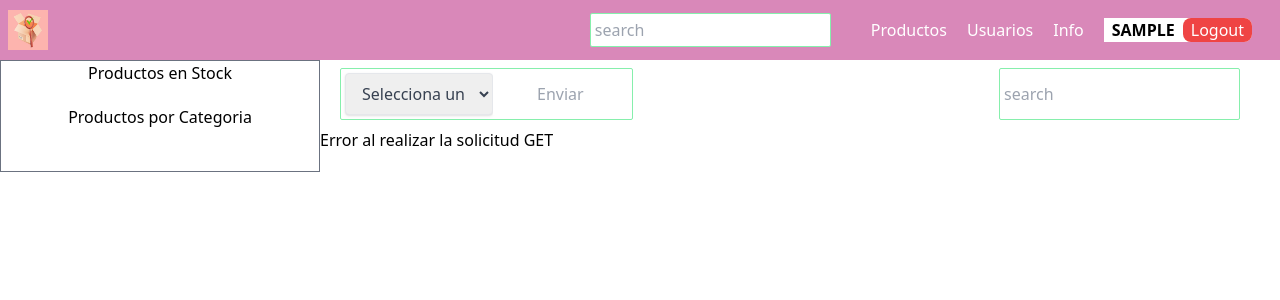
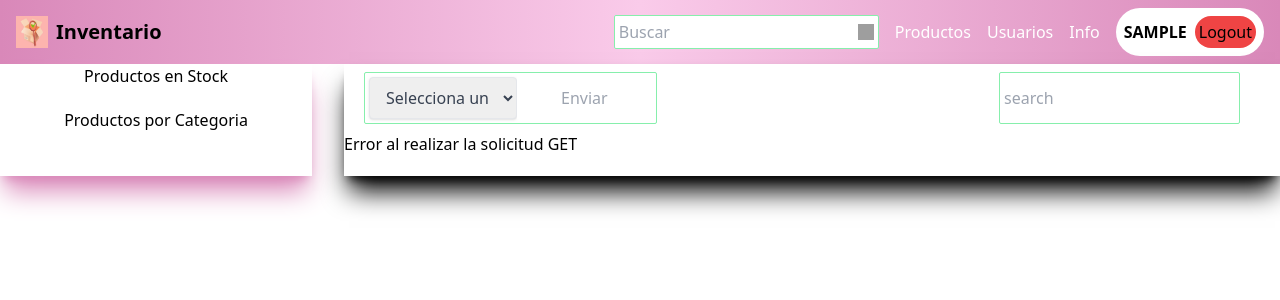
Before and after one commit to Sanchex-22/SemestralPHP, a PHP site: page /SemestralPHP/dashboard.php in a window 1280 px wide. Shown: the top 300 px of the page. Run offline with PHP 8.4, Linux system fonts and the light colour scheme; the visitor is signed in with stand-in values (Sample User, id 1); data that the repository does not hold is empty; grey boxes are pictures that could not be loaded.

Commit message:
navbar, falta

```diff
--- a/dashboard.php
+++ b/dashboard.php
@@ -40,35 +40,8 @@ $username = $_SESSION["user_name"];
   </style>
 
   <div class="flex flex-col" >
-    <nav class="w-full flex justify-between items-center p-2 bg-violet2 h-[60px]">
-          <ul class="flex items-center">
-              <li>
-                  <img src="img/logo.png" alt="logo" style="height: 40px; width: 40px;">
-              </li>
-          </ul>
-          <ul class="flex text-center text-white h-full items-center">
-              <div class="hidden md:block">
-                <form name="formsearch" action="" class="flex text-gray-400 rounded-sm mr-5 bg-white p-1 justify-center border border-green-300">
-                  <input placeholder="search"
-                    id="search" name="search"
-                    type="search" defaultValue='search'
-                    class="text-gray-400 rounded-sm"
-                    value=''/>
-                  <button type="submit" value="search" class="bg-white w-full flex justify-center items-center" title="Enviar">
-                  </button>
-                </form>
-              </div>
-              <li class="ml-5 hover:underline"><a href="#">Productos</a></li>
-              <li class="ml-5 hover:underline"><a href="users_list.php">Usuarios</a></li>
-              <li class="hidden sm:block ml-5 hover:underline">Info</li>
-              <div class="flex items-center ml-5 bg-white mr-5 rounded-r-lg">
-                  <li class="hidden sm:block btn-logout pl-2 text-black font-bold uppercase"><?php echo $_SESSION["user_name"]?></li>
-                  <form class="ml-2 " action="logout.php" method="post">
-                      <button type="submit" value="Logout" class="btn-logout bg-red-500 rounded-lg pr-2 pl-2">Logout</button>
-                  </form>
-              </div>
-          </ul>
-    </nav>
+    <?php require_once("navbar.php")?>
+
     <script type="module">
             import { Graficas } from './graficas.js';
             const graficasI = new Graficas();
@@ -79,10 +52,10 @@ $username = $_SESSION["user_name"];
 
     <div class="col md:flex justify-between">
       <!-- BOX1 -->
-      <div class="hidden sm:block md:w-1/4 flex flex-col border border-gray-500 text-center">
+      <div class="hidden sm:block md:w-1/4 flex flex-col shadow-xl shadow-violet2 text-center">
         <div>
           <h2>Productos en Stock</h2>
-          <div id="miGrafica" class="flex justify-center items-center pt-5"></div>
+          <div id="miGrafica" class="flex justify-center items-center pt-5 pr-2 pl-2"></div>
         </div>
         <div>
           <h2>Productos por Categoria</h2>
@@ -90,7 +63,7 @@ $username = $_SESSION["user_name"];
         </div>
       </div>
       <!-- BOX2 -->
-      <div class="md:w-3/4">
+      <div class="md:w-3/4 md:shadow-xl md:shadow-black ml-8">
 
       <div class="flex flex-wrap justify-between align-center dark:text-gray-500 pr-5 pl-5 pt-2 pb-2">
           <div class="flex justify-center align-center">
--- /dev/null
+++ b/navbar.php
@@ -0,0 +1,67 @@
+
+<nav class="flex justify-between items-center p-4 bg-gradient-to-r from-violet2 via-violet3 to-violet2 h-16">
+<div class="flex items-center">
+    <img src="img/logo.png" alt="logo" class="h-8 w-8 mr-2">
+    <span class="text-black text-xl font-semibold">Inventario</span>
+</div>
+
+<!-- Menú para dispositivos móviles -->
+<div class="md:hidden">
+    <button id="mobile-menu-btn" class="text-white focus:outline-none">
+        <svg class="h-6 w-6" fill="none" stroke="currentColor" viewBox="0 0 24 24" xmlns="http://www.w3.org/2000/svg">
+            <path stroke-linecap="round" stroke-linejoin="round" stroke-width="2" d="M4 6h16M4 12h16m-7 6h7"></path>
+        </svg>
+    </button>
+</div>
+
+<!-- Menú para pantallas medianas y grandes -->
+<div class="hidden md:flex items-center space-x-4">
+    <form name="formsearch" action="" class="flex items-center text-gray-400 bg-white rounded-sm border border-green-300">
+        <input placeholder="Buscar" id="search" name="search" type="search" class="text-gray-400 rounded-sm p-1" value=''>
+        <button type="submit" value="search" class="bg-white p-1">
+            <img src="img/search-icon.png" alt="search-icon" class="h-4 w-4">
+        </button>
+    </form>
+
+    <a href="#" class="text-white hover:underline">Productos</a>
+    <a href="users_list.php" class="text-white hover:underline">Usuarios</a>
+    <a href="#" class="hidden sm:inline text-white hover:underline">Info</a>
+
+    <div class="flex items-center ml-4 bg-white rounded-full p-2">
+        <span class="hidden sm:inline text-black font-bold uppercase"><?php echo $_SESSION["user_name"]?></span>
+        <form class="ml-2" action="logout.php" method="post">
+            <button type="submit" value="Logout" class="btn-logout bg-red-500 rounded-full p-1">
+                Logout
+            </button>
+        </form>
+    </div>
+</div>
+</nav>
+<!-- Menú desplegable para dispositivos móviles -->
+<div id="mobile-menu" class="md:hidden fixed inset-0 bg-gray-900 bg-opacity-75 z-50 hidden">
+    <div class="flex justify-end p-4">
+        <button id="close-mobile-menu" class="text-white focus:outline-none">
+            <svg class="h-6 w-6" fill="none" stroke="currentColor" viewBox="0 0 24 24" xmlns="http://www.w3.org/2000/svg">
+                <path stroke-linecap="round" stroke-linejoin="round" stroke-width="2" d="M6 18L18 6M6 6l12 12"></path>
+            </svg>
+        </button>
+    </div>
+    <div class="flex flex-col items-center">
+        <a href="#" class="text-white hover:underline py-2">Productos</a>
+        <a href="users_list.php" class="text-white hover:underline py-2">Usuarios</a>
+        <a href="#" class="text-white hover:underline py-2">Info</a>
+        <!-- Agrega más enlaces según sea necesario -->
+    </div>
+</div>
+
+<script>
+    // JavaScript para mostrar/ocultar el menú desplegable móvil
+    document.getElementById('mobile-menu-btn').addEventListener('click', function () {
+        document.getElementById('mobile-menu').classList.toggle('hidden');
+    });
+
+    // JavaScript para cerrar el menú desplegable móvil al hacer clic en el botón de cierre
+    document.getElementById('close-mobile-menu').addEventListener('click', function () {
+        document.getElementById('mobile-menu').classList.add('hidden');
+    });
+</script>
```
